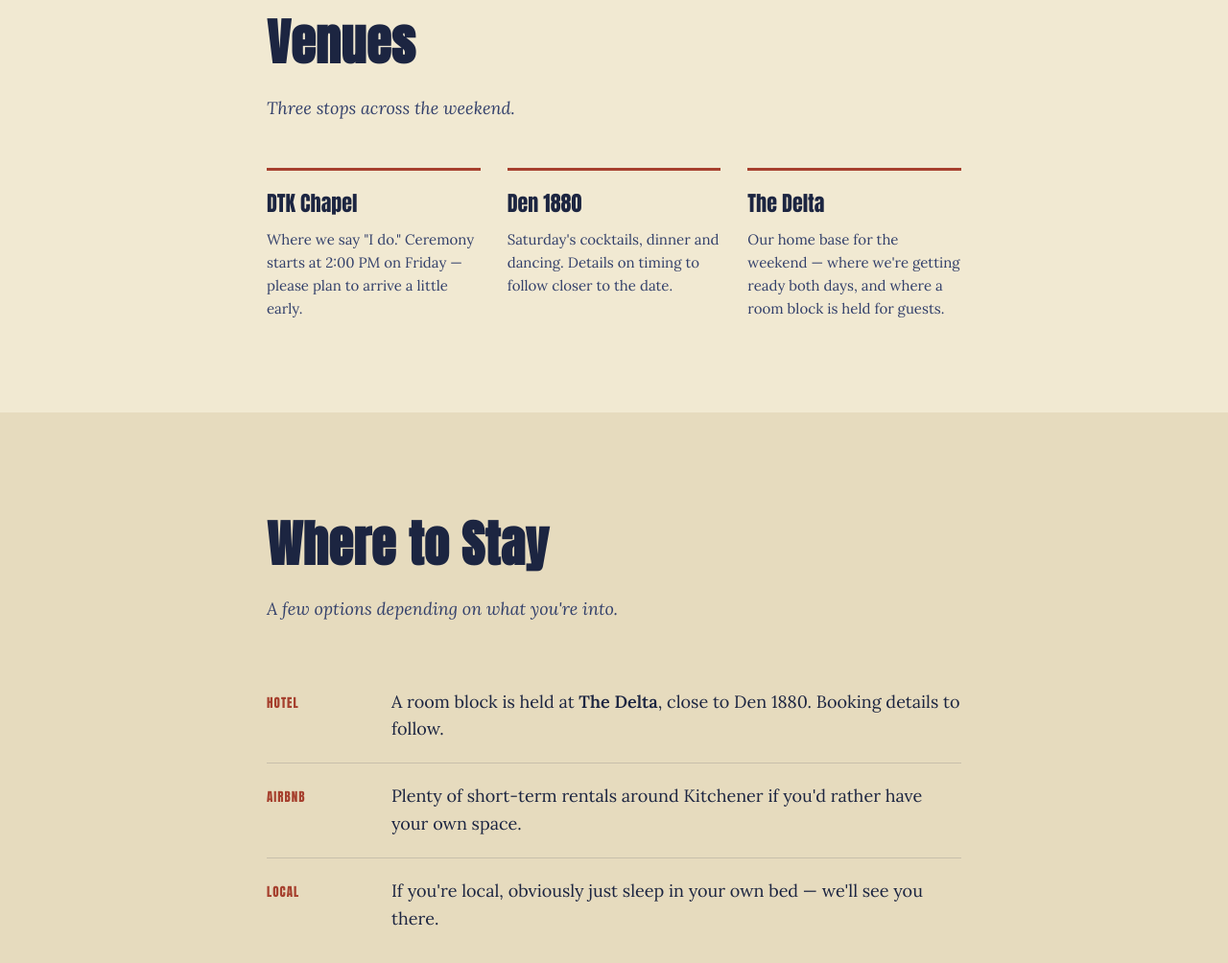
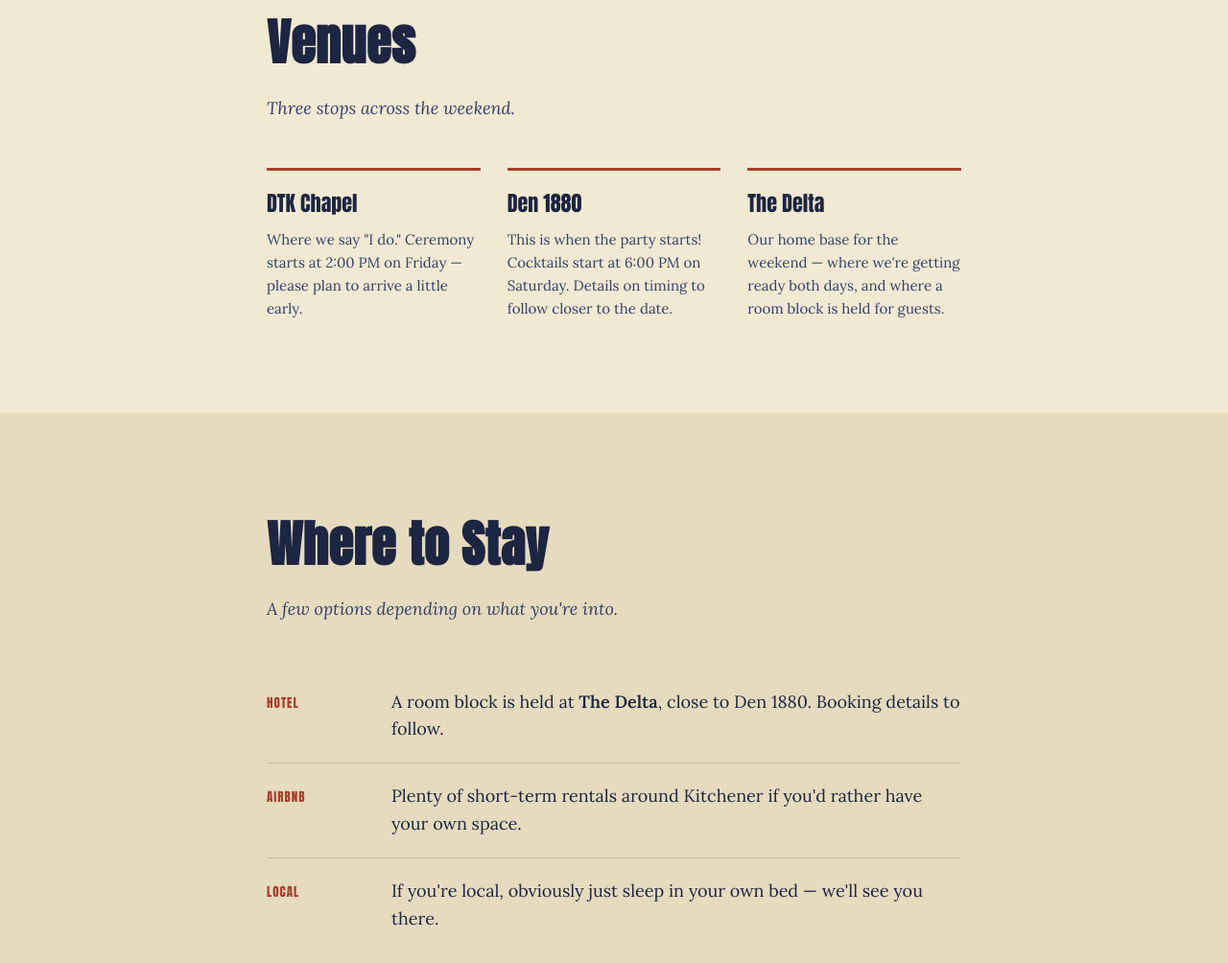
Before and after one commit to bandandbax/bandandbax.github.io, a plain HTML site: page index.html in a window 1280 px wide. Shown: the part 2419-3423 px from the top of the page at 96% size. Drawn offline with Linux system fonts and the light colour scheme.

Commit message:
Update cocktail party details in index.html

```diff
--- a/index.html
+++ b/index.html
@@ -85,7 +85,7 @@
       </div>
       <div class="venue-card">
         <h3>Den 1880</h3>
-        <p>Saturday's cocktails, dinner and dancing. Details on timing to follow closer to the date.</p>
+        <p>This is when the party starts! Cocktails start at 6:00 PM on Saturday. Details on timing to follow closer to the date.</p>
       </div>
       <div class="venue-card">
         <h3>The Delta</h3>
```
